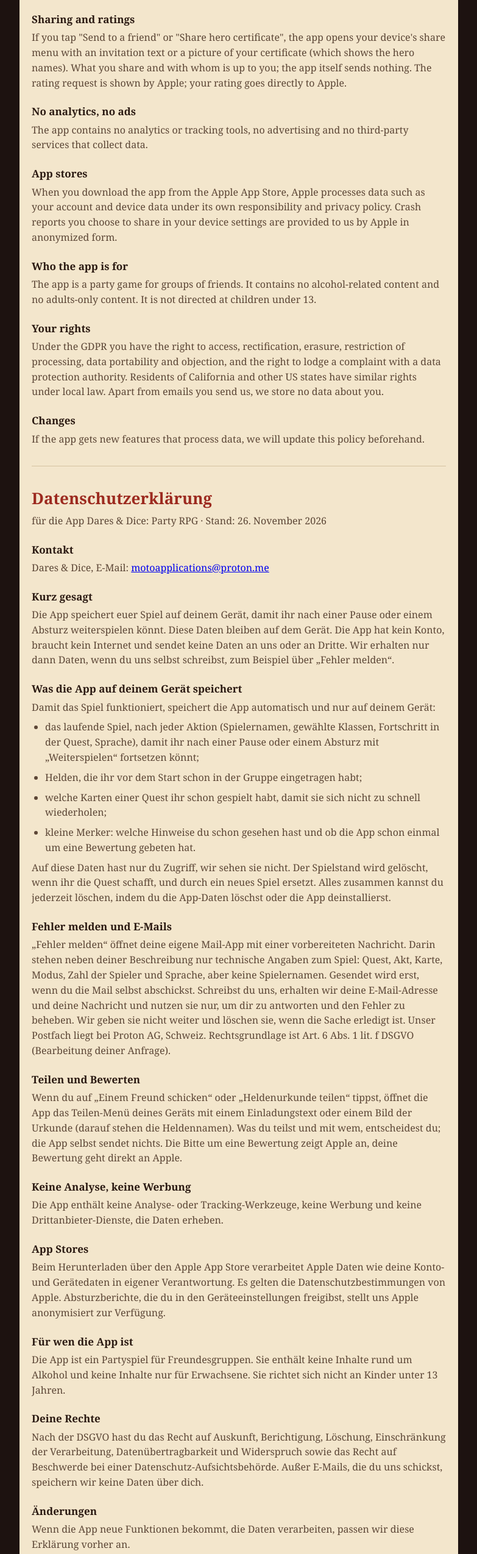
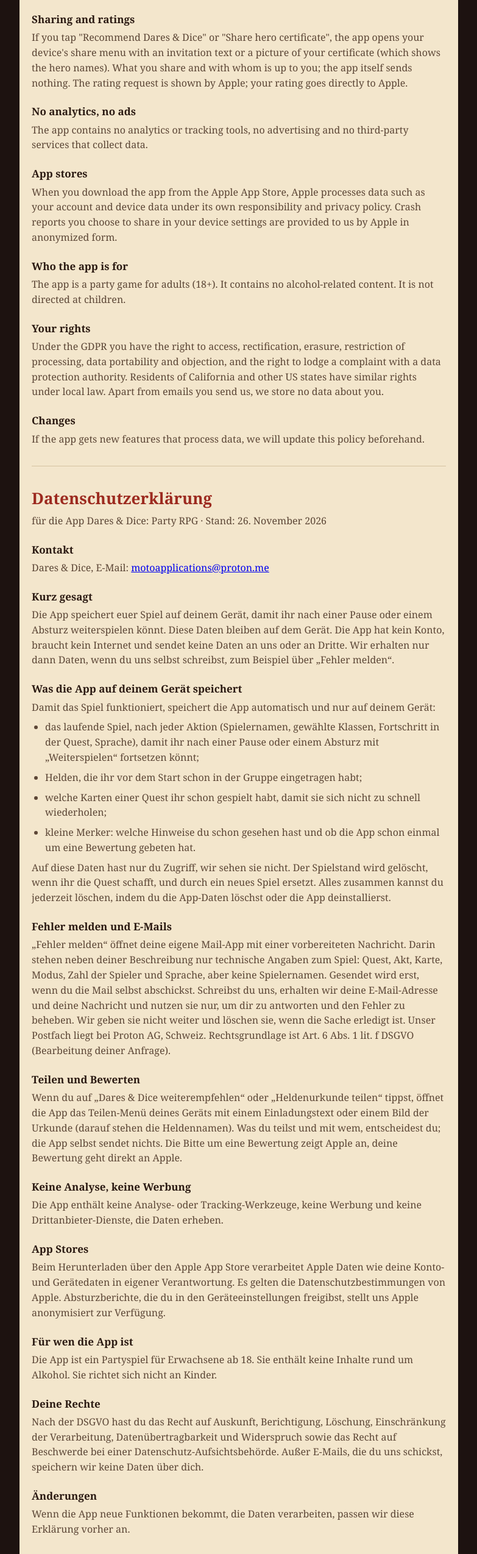
Before and after one commit to nikname1998/nikname1998.github.io, a plain HTML site: page datenschutz/deeds/index.html in a window 1280 px wide. Shown: the part 940-3489 px from the top of the page at 61% size, without its empty margins (248-1031 px from the left). Drawn offline with Linux system fonts and the light colour scheme.

Commit message:
Datenschutz Dares & Dice: Stand App-Repo f942f08 (18+, Knopf-Name)
Co-Authored-By: Claude Opus 5.5 <noreply@anthropic.com>
Claude-Session: https://claude.ai/code/session_014FkuMA4Hyd87uSeng6Xpq7

```diff
--- a/datenschutz/deeds/index.html
+++ b/datenschutz/deeds/index.html
@@ -40,13 +40,13 @@
 <h2>Report a bug and emails</h2>
 <p>"Report a bug" opens your own email app with a prepared message. Besides your description, it contains only technical game details: quest, act, card, mode, number of players and language, but no player names. Nothing is sent until you send the email yourself. If you email us, we receive your email address and your message and use them only to answer you and fix the problem. We do not pass them on and delete them once the matter is settled. Our mailbox is hosted by Proton AG, Switzerland. Legal basis is Art. 6(1)(f) GDPR (answering your request).</p>
 <h2>Sharing and ratings</h2>
-<p>If you tap "Send to a friend" or "Share hero certificate", the app opens your device's share menu with an invitation text or a picture of your certificate (which shows the hero names). What you share and with whom is up to you; the app itself sends nothing. The rating request is shown by Apple; your rating goes directly to Apple.</p>
+<p>If you tap "Recommend Dares &amp; Dice" or "Share hero certificate", the app opens your device's share menu with an invitation text or a picture of your certificate (which shows the hero names). What you share and with whom is up to you; the app itself sends nothing. The rating request is shown by Apple; your rating goes directly to Apple.</p>
 <h2>No analytics, no ads</h2>
 <p>The app contains no analytics or tracking tools, no advertising and no third-party services that collect data.</p>
 <h2>App stores</h2>
 <p>When you download the app from the Apple App Store, Apple processes data such as your account and device data under its own responsibility and privacy policy. Crash reports you choose to share in your device settings are provided to us by Apple in anonymized form.</p>
 <h2>Who the app is for</h2>
-<p>The app is a party game for groups of friends. It contains no alcohol-related content and no adults-only content. It is not directed at children under 13.</p>
+<p>The app is a party game for adults (18+). It contains no alcohol-related content. It is not directed at children.</p>
 <h2>Your rights</h2>
 <p>Under the GDPR you have the right to access, rectification, erasure, restriction of processing, data portability and objection, and the right to lodge a complaint with a data protection authority. Residents of California and other US states have similar rights under local law. Apart from emails you send us, we store no data about you.</p>
 <h2>Changes</h2>
@@ -74,13 +74,13 @@
 <h2>Fehler melden und E-Mails</h2>
 <p>„Fehler melden“ öffnet deine eigene Mail-App mit einer vorbereiteten Nachricht. Darin stehen neben deiner Beschreibung nur technische Angaben zum Spiel: Quest, Akt, Karte, Modus, Zahl der Spieler und Sprache, aber keine Spielernamen. Gesendet wird erst, wenn du die Mail selbst abschickst. Schreibst du uns, erhalten wir deine E-Mail-Adresse und deine Nachricht und nutzen sie nur, um dir zu antworten und den Fehler zu beheben. Wir geben sie nicht weiter und löschen sie, wenn die Sache erledigt ist. Unser Postfach liegt bei Proton AG, Schweiz. Rechtsgrundlage ist Art. 6 Abs. 1 lit. f DSGVO (Bearbeitung deiner Anfrage).</p>
 <h2>Teilen und Bewerten</h2>
-<p>Wenn du auf „Einem Freund schicken“ oder „Heldenurkunde teilen“ tippst, öffnet die App das Teilen-Menü deines Geräts mit einem Einladungstext oder einem Bild der Urkunde (darauf stehen die Heldennamen). Was du teilst und mit wem, entscheidest du; die App selbst sendet nichts. Die Bitte um eine Bewertung zeigt Apple an, deine Bewertung geht direkt an Apple.</p>
+<p>Wenn du auf „Dares &amp; Dice weiterempfehlen“ oder „Heldenurkunde teilen“ tippst, öffnet die App das Teilen-Menü deines Geräts mit einem Einladungstext oder einem Bild der Urkunde (darauf stehen die Heldennamen). Was du teilst und mit wem, entscheidest du; die App selbst sendet nichts. Die Bitte um eine Bewertung zeigt Apple an, deine Bewertung geht direkt an Apple.</p>
 <h2>Keine Analyse, keine Werbung</h2>
 <p>Die App enthält keine Analyse- oder Tracking-Werkzeuge, keine Werbung und keine Drittanbieter-Dienste, die Daten erheben.</p>
 <h2>App Stores</h2>
 <p>Beim Herunterladen über den Apple App Store verarbeitet Apple Daten wie deine Konto- und Gerätedaten in eigener Verantwortung. Es gelten die Datenschutzbestimmungen von Apple. Absturzberichte, die du in den Geräteeinstellungen freigibst, stellt uns Apple anonymisiert zur Verfügung.</p>
 <h2>Für wen die App ist</h2>
-<p>Die App ist ein Partyspiel für Freundesgruppen. Sie enthält keine Inhalte rund um Alkohol und keine Inhalte nur für Erwachsene. Sie richtet sich nicht an Kinder unter 13 Jahren.</p>
+<p>Die App ist ein Partyspiel für Erwachsene ab 18. Sie enthält keine Inhalte rund um Alkohol. Sie richtet sich nicht an Kinder.</p>
 <h2>Deine Rechte</h2>
 <p>Nach der DSGVO hast du das Recht auf Auskunft, Berichtigung, Löschung, Einschränkung der Verarbeitung, Datenübertragbarkeit und Widerspruch sowie das Recht auf Beschwerde bei einer Datenschutz-Aufsichtsbehörde. Außer E-Mails, die du uns schickst, speichern wir keine Daten über dich.</p>
 <h2>Änderungen</h2>
@@ -108,13 +108,13 @@
 <h2>Informar de un error y correos</h2>
 <p>«Informar de un error» abre tu propia app de correo con un mensaje preparado. Además de tu descripción, solo contiene datos técnicos de la partida: misión, acto, carta, modo, número de jugadores e idioma, pero ningún nombre de jugador. No se envía nada hasta que tú mandes el correo. Si nos escribes, recibimos tu dirección de correo y tu mensaje y los usamos solo para responderte y corregir el error. No los cedemos a nadie y los borramos cuando el asunto está resuelto. Nuestro buzón está alojado en Proton AG, Suiza. La base jurídica es el art. 6.1.f del RGPD (atender tu solicitud).</p>
 <h2>Compartir y valorar</h2>
-<p>Si tocas «Enviar a un amigo» o «Compartir diploma de héroe», la app abre el menú de compartir de tu dispositivo con un texto de invitación o una imagen del diploma (en la que aparecen los nombres de los héroes). Tú decides qué compartes y con quién; la app no envía nada por sí misma. La petición de valoración la muestra Apple, y tu valoración va directamente a Apple.</p>
+<p>Si tocas «Recomendar Dares &amp; Dice» o «Compartir diploma de héroe», la app abre el menú de compartir de tu dispositivo con un texto de invitación o una imagen del diploma (en la que aparecen los nombres de los héroes). Tú decides qué compartes y con quién; la app no envía nada por sí misma. La petición de valoración la muestra Apple, y tu valoración va directamente a Apple.</p>
 <h2>Sin análisis ni publicidad</h2>
 <p>La app no contiene herramientas de análisis ni de seguimiento, ni publicidad, ni servicios de terceros que recojan datos.</p>
 <h2>Tiendas de apps</h2>
 <p>Al descargar la app desde el App Store de Apple, Apple trata datos como los de tu cuenta y tu dispositivo bajo su propia responsabilidad y según su política de privacidad. Los informes de errores que autorices en los ajustes del dispositivo nos llegan de Apple de forma anónima.</p>
 <h2>Para quién es la app</h2>
-<p>La app es un juego de fiesta para grupos de amigos. No contiene contenido relacionado con el alcohol ni contenido solo para adultos. No está dirigida a menores de 13 años.</p>
+<p>La app es un juego de fiesta para adultos (18+). No contiene contenido relacionado con el alcohol. No está dirigida a menores.</p>
 <h2>Tus derechos</h2>
 <p>Según el RGPD tienes derecho de acceso, rectificación, supresión, limitación del tratamiento, portabilidad y oposición, así como a presentar una reclamación ante una autoridad de protección de datos. Aparte de los correos que nos envíes, no guardamos datos sobre ti.</p>
 <h2>Cambios</h2>
```
Also changed, not shown: datenschutz/dice/index.html (+6 -6 lines).
